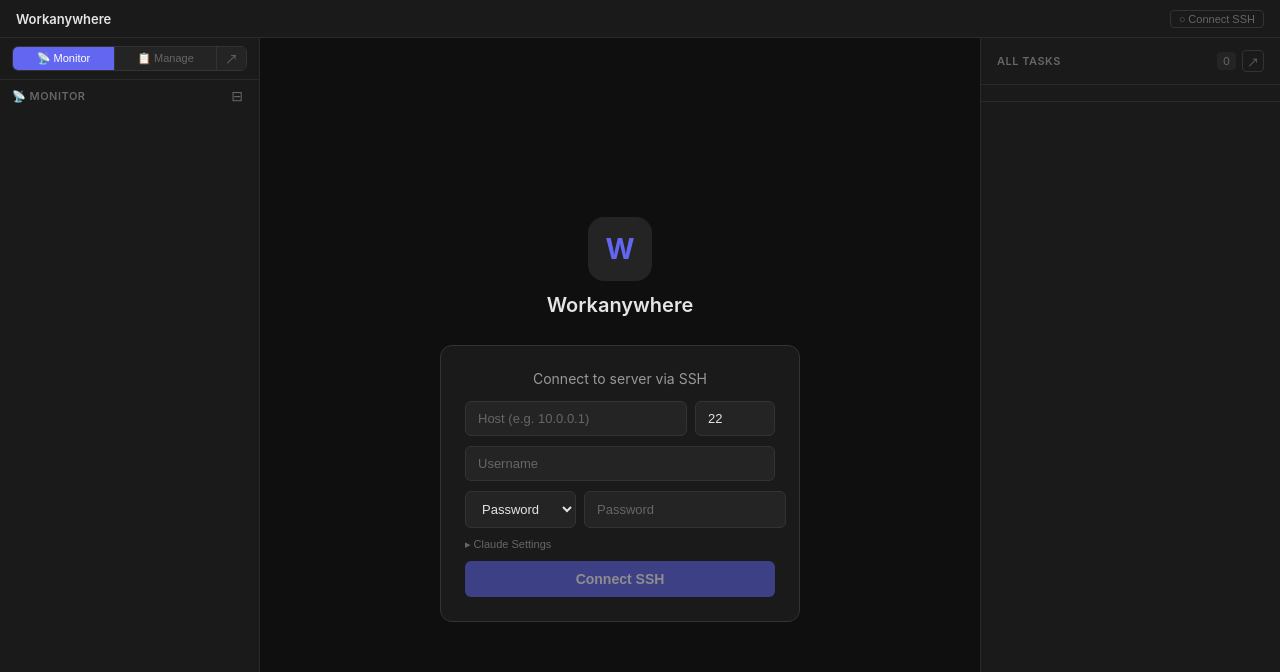
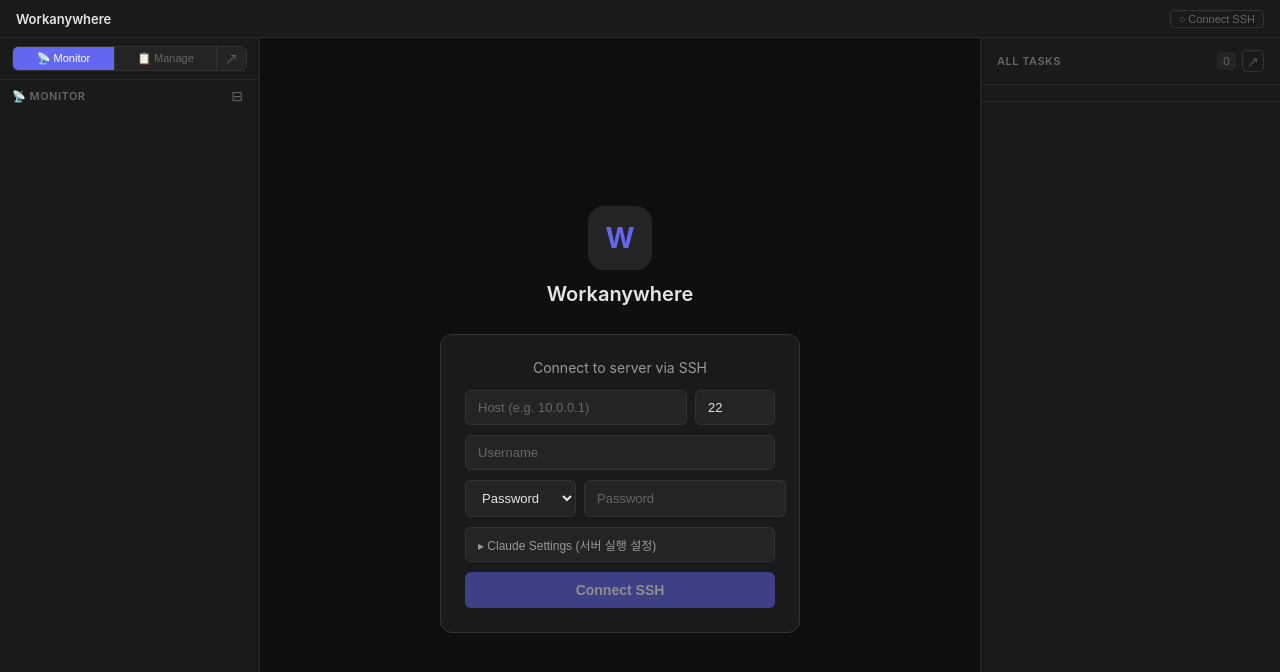
Before and after one commit to edison1304/WorkAnywhere, a React (Vite) app: page / in a window 1280 px wide. Shown: the top 672 px of the page. Built offline with nearby package versions, Linux system fonts and the light colour scheme.

Commit message:
Make Claude Settings button more visible
Co-Authored-By: Claude Opus 4.6 (1M context) <noreply@anthropic.com>

```diff
--- a/src/components/layout/MainPanel.module.css
+++ b/src/components/layout/MainPanel.module.css
@@ -316,17 +316,20 @@
   font-size: 12px;
 }
 
-.advancedToggle {
-  background: none;
-  border: none;
-  color: var(--text-muted);
-  font-size: 11px;
+.advancedToggleBtn {
+  width: 100%;
+  padding: 8px 12px;
+  background: var(--bg-tertiary);
+  border: 1px solid var(--border);
+  border-radius: 6px;
+  color: var(--text-secondary);
+  font-size: 12px;
+  font-weight: 500;
   cursor: pointer;
   text-align: left;
-  padding: 0;
-  transition: color 0.15s;
+  transition: all 0.15s;
 }
-.advancedToggle:hover { color: var(--text-primary); }
+.advancedToggleBtn:hover { border-color: var(--accent); color: var(--text-primary); }
 
 .advancedSection {
   display: flex;
--- a/src/components/layout/MainPanel.tsx
+++ b/src/components/layout/MainPanel.tsx
@@ -330,10 +330,10 @@ function SSHInlineConnect({ onConnect, connecting, error }: {
       {/* Advanced: Claude execution settings */}
       <button
         type="button"
-        className={styles.advancedToggle}
+        className={styles.advancedToggleBtn}
         onClick={() => setShowAdvanced(!showAdvanced)}
       >
-        {showAdvanced ? '▾' : '▸'} Claude Settings
+        {showAdvanced ? '▾' : '▸'} Claude Settings (서버 실행 설정)
       </button>
       {showAdvanced && (
         <div className={styles.advancedSection}>
```
